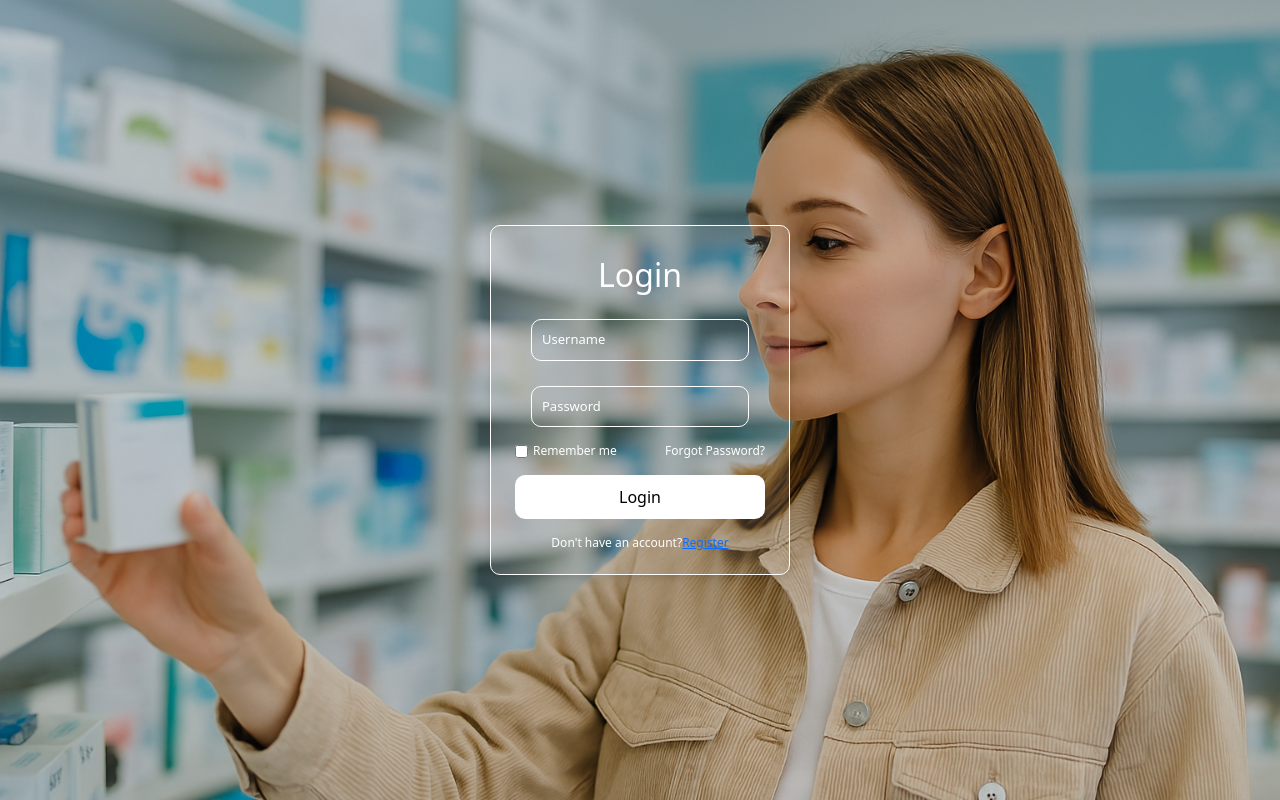
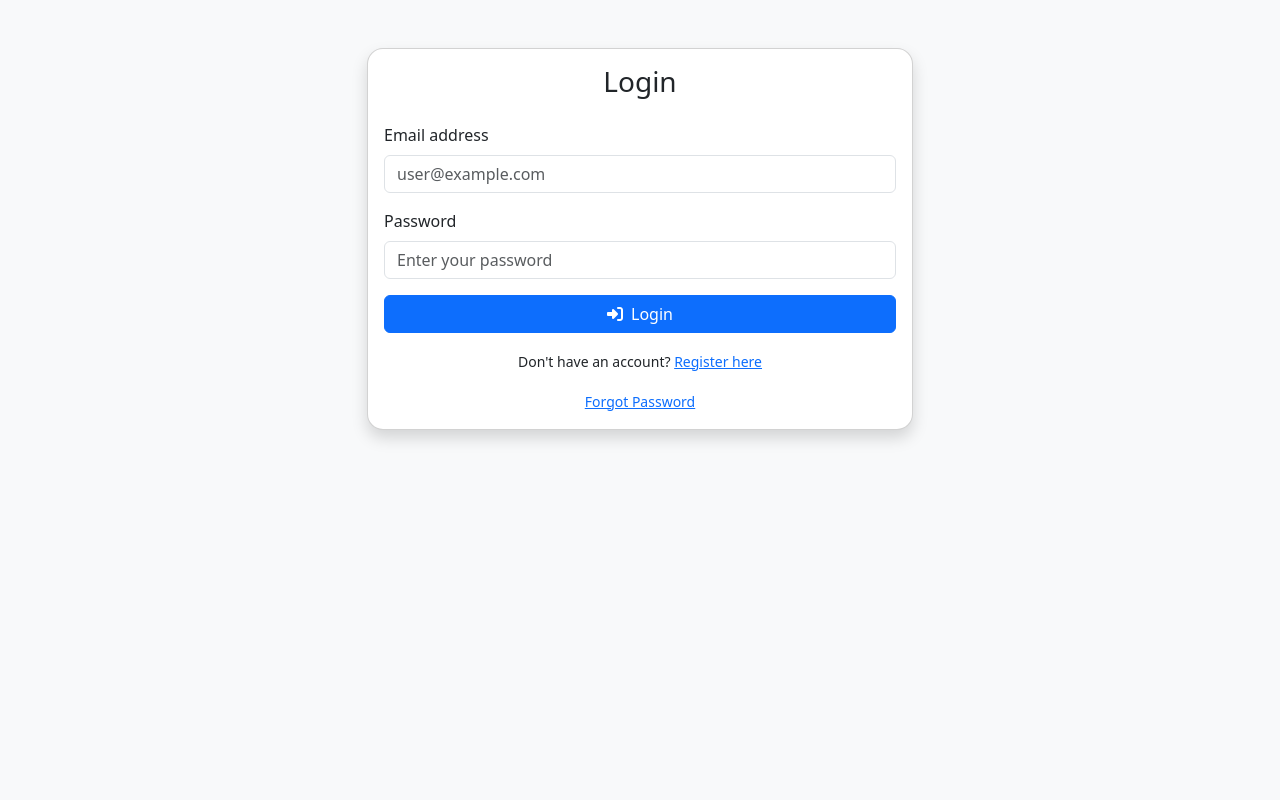
Before and after one commit to AdeeshaRanasingha/pharmacy-project, a Java web app: page /login.jsp in a window 1280 px wide. Run offline with Tomcat 11, a stand-in JSP engine, Linux system fonts and the light colour scheme.

Commit message:
register

```diff
--- a/src/main/webapp/login.jsp
+++ b/src/main/webapp/login.jsp
@@ -1,152 +1,63 @@
-<%@ page language="java" contentType="text/html; charset=UTF-8"
-    pageEncoding="UTF-8"%>
+<%@ page language="java" contentType="text/html; charset=UTF-8" pageEncoding="UTF-8"%>
+<%@ page session="true" %>
 <!DOCTYPE html>
 <html>
 <head>
-<meta name="viewport" content="width=device-width, initial-scale=1.0">
+    <meta charset="UTF-8">
     <title>Login</title>
+    <!-- Bootstrap CSS -->
     <link href="https://cdn.jsdelivr.net/npm/bootstrap@5.3.2/dist/css/bootstrap.min.css" rel="stylesheet">
    <link rel="stylesheet" href="https://cdnjs.cloudflare.com/ajax/libs/font-awesome/6.5.1/css/all.min.css">
-  <style>
+</head>
+<body class="bg-light">
 
-  *{
-  	margin: 0;
-  	box-sizing: border-box;
+<div class="container mt-5">
+    <div class="row justify-content-center">
+        <div class="col-md-6">
+            <div class="card shadow rounded-4">
+                <div class="card-body">
+                    <h3 class="card-title text-center mb-4">Login</h3>
+
+                    <!-- Display error message from session (optional) -->
+                    <%
+                        String errorMessage = (String) request.getAttribute("error");
+                        if (errorMessage != null) {
+                    %>
+                        <div class="alert alert-danger"><%= errorMessage %></div>
+                    <%
                         }
+                    %>
 
-
-body{
-    margin: 0;
-    display: flex;
-    justify-content: center;
-    align-items: center;
-    height: 100vh;
-    background-image: url('images/img1.png');
-    background-size: cover;
-
-}
-
-.glass-container{
-    width: 300px;
-    height: 350px ;
-    position: relative ;
-    z-index: 1;
-    background: rgba(255, 255, 255, 0.1);
-    box-shadow: 0 4px 6px rgba(0, 0, 0, 0.1);
-    border-radius: 10px;
-    border: 1px solid #fff;
-
-}
-
-
-.login-box{
-    max-width: 250px;
-    margin: auto;
-    text-align: center;
-}
-
-h2{
-    color: #fff ;
-    margin-top: 30px;
-    margin-bottom: -20px;
-}
-
-form{
-    display: flex;
-    flex-direction: column;
-    margin-top: 20px;
-
-}
-
-input{
-    padding: 10px;
-    margin-top: 25px;
-    border: none ;
-    border-radius: 10px;
-    background: transparent ;
-    border: 1px solid #fff;
-    color: #fff;
-    font-size: 13px;
-}
-
-input::placeholder{
-    color: #fff;
-}
-
-input:focus{
-    outline: none;
-}
-
-.options{
-    display: flex;
-    align-items: center;
-    margin-top: 15px;
-    font-size: 12px;
-    color: white;
-}
-
-.options input{
-    margin-right: 5px;
-    margin-top: 0px;
-}
-
-.options a{
-    text-decoration: none;
-    color: white;
-    margin-left: auto;
-}
-
-button{
-    background: #fff;
-    color: black;
-    padding: 10px;
-    border: none;
-    border-radius: 10px;
-    cursor: pointer;
-    margin-top: 15px;
-
-}
-
-button:hover{
-    background: transparent;
-    color: white;
-    outline: 1px solid #fff;
-}
-
-p{
-    font-size: 12px;
-    color: #fff;
-    margin-top: 15px;
-}
-
-
-  </style>
-</head>
-<body>
-
-	<div class="glass-container">
-		<div class="login-box">
-		<h2>Login</h2>
-		<form action="#" method="post">
-			<div class="lb1">
-				<input type="text" class="username" id="username" name="username" placeholder="Username" required>
-			</div>
-			<div class="lb1">
-				<input type="password" class="username" id="password" name="password" placeholder="Password" required>
+                    <form action="LoginServlet" method="post">
+                        <div class="mb-3">
+                            <label for="email" class="form-label">Email address</label>
+                            <input type="email" class="form-control" id="email" name="email" required placeholder="user@example.com">
                         </div>
 
-			<div class="options">
-				<input type="checkbox" id="remember" name="remember">
-				<label for="remember">Remember me</label>
-				<a href="#">Forgot Password?</a>
+                        <div class="mb-3">
+                            <label for="password" class="form-label">Password</label>
+                            <input type="password" class="form-control" id="password" name="password" required placeholder="Enter your password">
                         </div>
 
-			<button type="submit">Login</button>
+                        <button type="submit" class="btn btn-primary w-100">
+                            <i class="fas fa-sign-in-alt me-2"></i>Login
+                        </button>
 
-			<p>Don't have an account?<a href="register.jsp">Register</a></p>
+                        <div class="text-center mt-3">
+                            <small>Don't have an account? <a href="register.jsp">Register here</a></small>
+                        </div>
+                        <div class="text-center mt-3">
+                            <small><a href=#>Forgot Password</a></small>
+                        </div>
                     </form>
+
+                </div>
+            </div>
+        </div>
     </div>
 </div>
 
+<!-- Bootstrap JS (optional, for modals etc.) -->
+<script src="https://cdn.jsdelivr.net/npm/bootstrap@5.3.3/dist/js/bootstrap.bundle.min.js"></script>
 </body>
 </html>
```
Also changed, not shown: src/main/java/Model/UserModel.java (added, +122 -0 lines), src/main/java/Services/UserServices.java (added, +90 -0 lines), src/main/java/Servlet/LoginServlet.java (added, +30 -0 lines), src/main/java/Servlet/RegisterServlet.java (added, +50 -0 lines), src/main/webapp/myAccount.jsp (deleted, +0 -34 lines), src/main/webapp/register.jsp (+61 -7 lines), src/main/webapp/web.xml (+10 -0 lines). Lines whose indentation alone changed are shown as unchanged.
